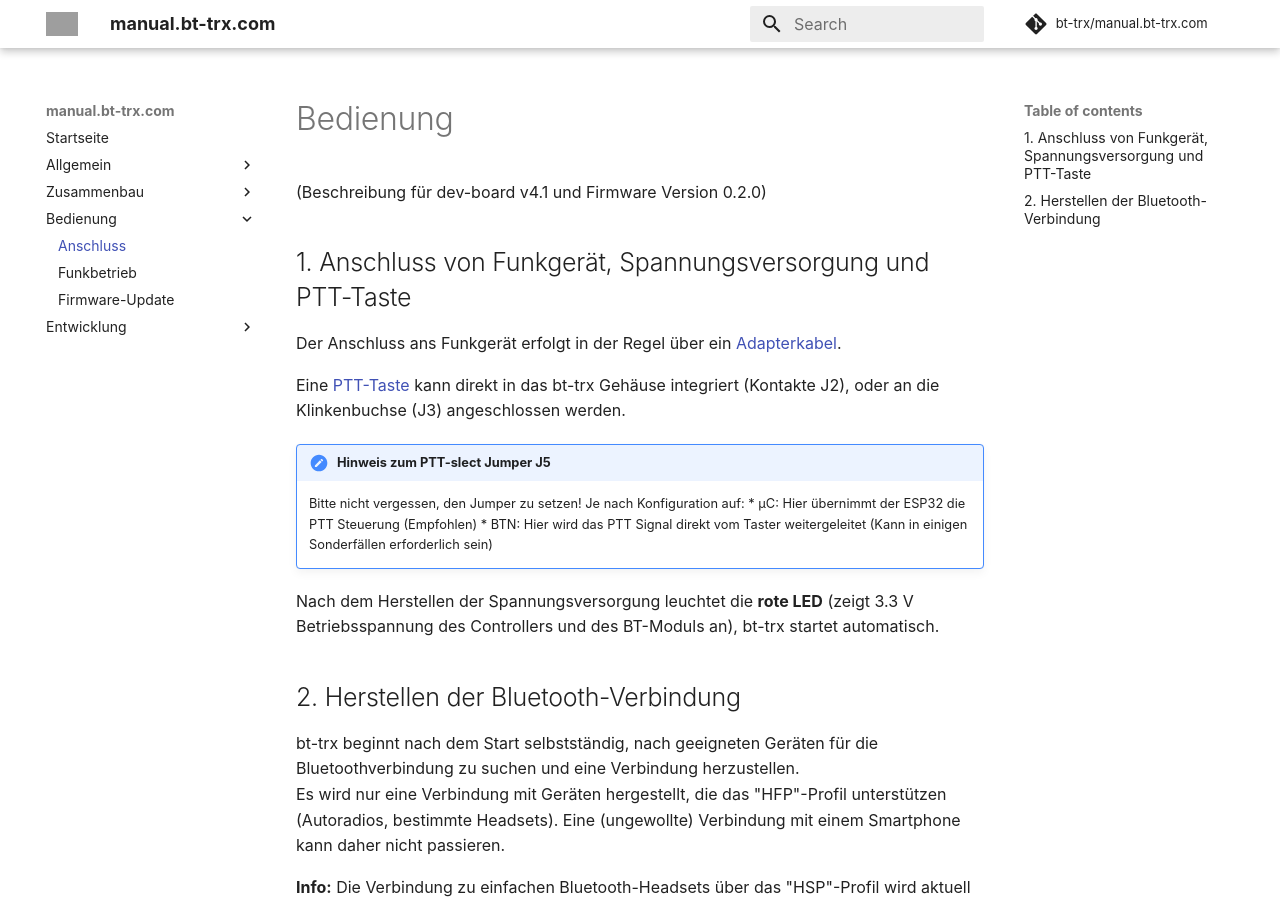
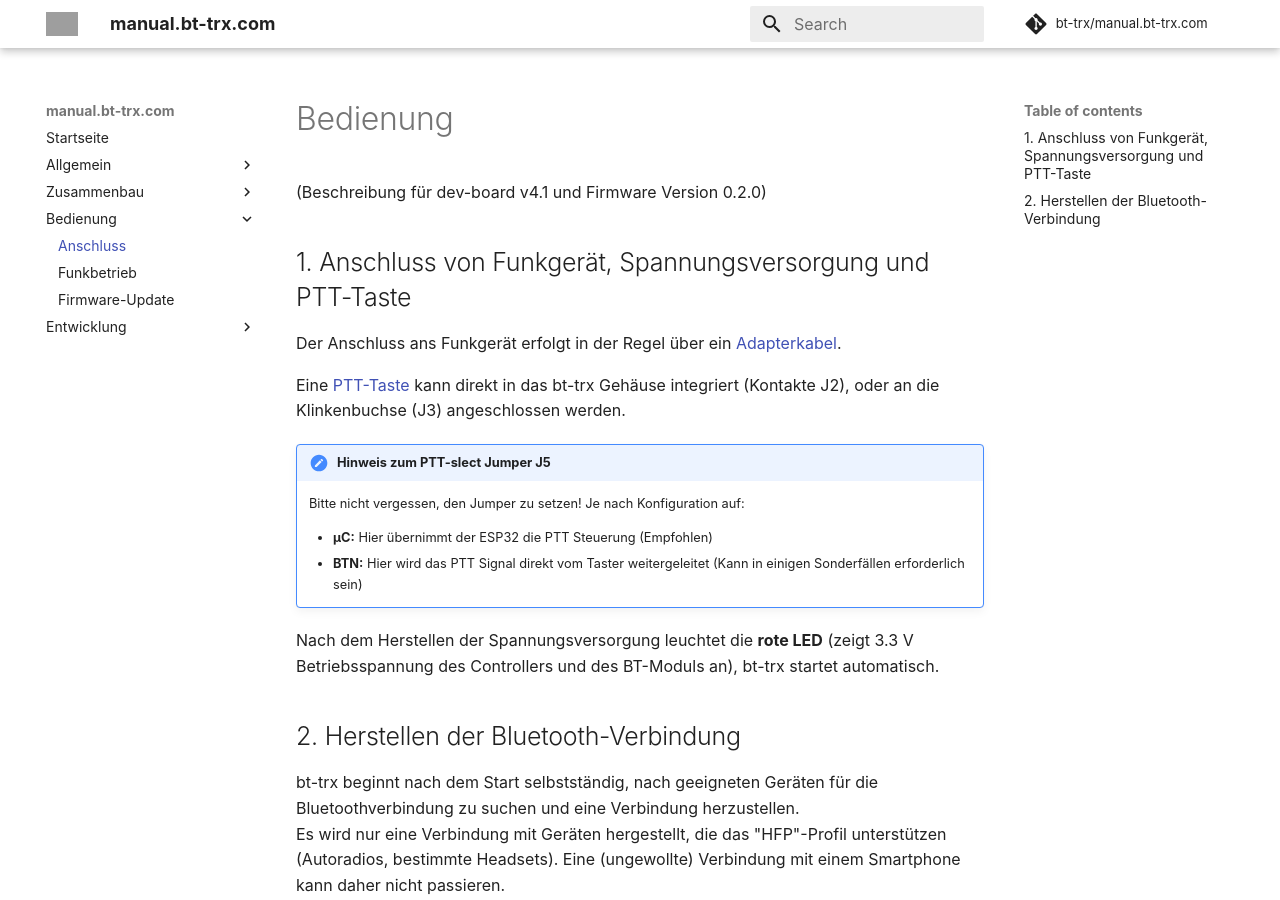
Before and after one commit to bt-trx/manual.bt-trx.com, an MkDocs documentation site: the page built from docs/30_Bedienung/Anschluss.md, in a window 1280 px wide and 900 px high. Built offline with MkDocs 1.6.1 and Material for MkDocs 9.7.7, drawn with Linux system fonts in a browser that asks for light colours; comment, search, counter and statistics services are not loaded; grey boxes are pictures that could not be loaded.

```diff
--- a/docs/30_Bedienung/Anschluss.md
+++ b/docs/30_Bedienung/Anschluss.md
@@ -12,8 +12,9 @@ integriert (Kontakte J2), oder an die Klinkenbuchse (J3) angeschlossen werden.
 
 !!! note "Hinweis zum PTT-slect Jumper J5"
     Bitte nicht vergessen, den Jumper zu setzen! Je nach Konfiguration auf:
-    * µC: Hier übernimmt der ESP32 die PTT Steuerung (Empfohlen)
-    * BTN: Hier wird das PTT Signal direkt vom Taster weitergeleitet (Kann in einigen Sonderfällen erforderlich sein)
+
+    * **µC:** Hier übernimmt der ESP32 die PTT Steuerung (Empfohlen)
+    * **BTN:** Hier wird das PTT Signal direkt vom Taster weitergeleitet (Kann in einigen Sonderfällen erforderlich sein)
 
 Nach dem Herstellen der Spannungsversorgung leuchtet die **rote LED**
 (zeigt 3.3 V Betriebsspannung des Controllers und des BT-Moduls an),
```
